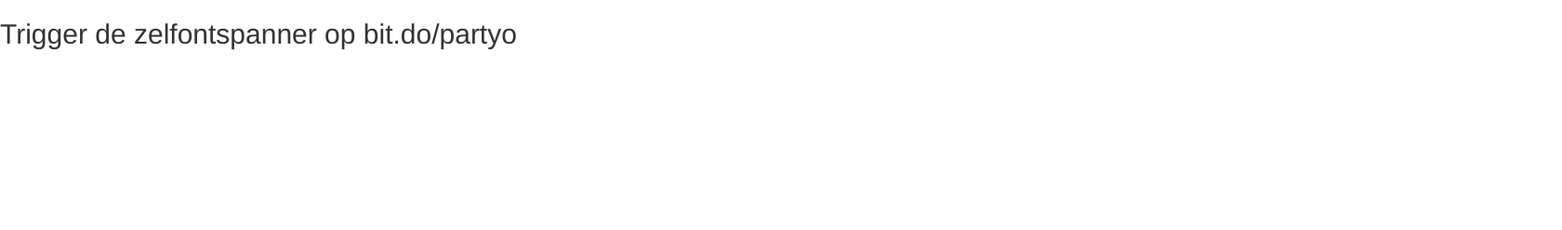
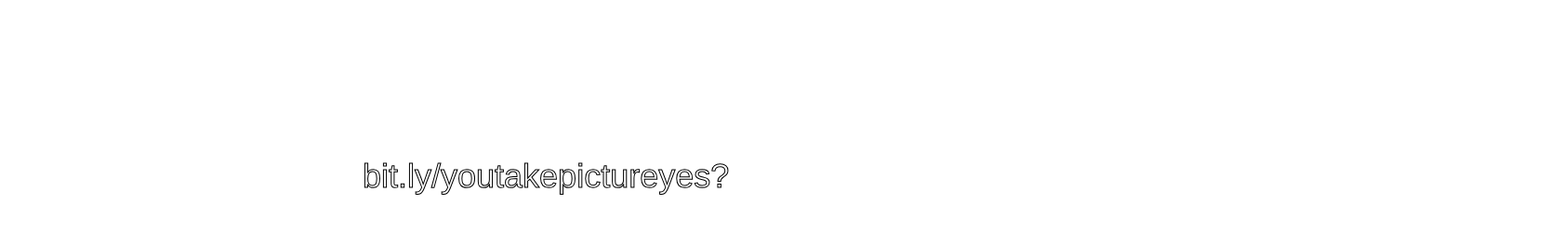
Before and after one commit to jaapmengers/Partyo, a website: page public/picture.html in a window 1280 px wide. Shown: the whole page at 93% size, 1680 px wide, since content can reach past the window. Drawn offline with nearby package versions, Linux system fonts and the light colour scheme; no server answers.

Commit message:
Fullscreen

```diff
--- a/public/js/script.js
+++ b/public/js/script.js
@@ -121,7 +121,7 @@ function PostImageToFacebook( authToken, filename, mimeType, imageData, message
     formData += '--' + boundary + '--\r\n';
 
     var xhr = new XMLHttpRequest();
-    xhr.open( 'POST', 'https://graph.facebook.com/769234573088459/photos?access_token=' + authToken, true );
+    xhr.open( 'POST', 'https://graph.facebook.com/857085420982391/photos?access_token=' + authToken, true );
     xhr.setRequestHeader( "Content-Type", "multipart/form-data; boundary=" + boundary );
 		xhr.onreadystatechange = function() {
 		if (xhr.readyState == 4 && xhr.status == 200) {
--- a/public/picture.html
+++ b/public/picture.html
@@ -7,6 +7,24 @@
   <title>Partyo</title>
   <meta name="description" content="Partyo">
   <meta name="author" content="Jaap Mengers">
+
+  <style>
+  	* {
+	  margin:0px;
+	  padding:0px;
+	}
+
+	h1 {
+	  position:absolute;
+	  top:150px!important;
+	  left:50% !important;
+	  width:500px !important;
+	  margin-left:-250px !important;
+	  color:white !important;
+	  -webkit-text-stroke-width: 1px;
+	  -webkit-text-stroke-color: black;
+	}
+  </style>
 
 
 </head>
@@ -24,9 +42,9 @@
 		client supports video/camera, but for the sake of illustrating the
 		elements involved, they are created with markup (not JavaScript)
 	-->
-	<h2>Trigger de zelfontspanner op bit.do/partyo</h2>
-	<video id="video" width="1024" height="768" autoplay></video>
-	<canvas id="canvas" width="1024" height="768"></canvas>
+	<h1>bit.ly/youtakepictureyes?</h1>
+    <video id="video" width="1680" height="1260" autoplay></video>
+    <canvas id="canvas" width="1680" height="1260"></canvas>
 
 	<div id="fb-root"></div>
 </body>
```
